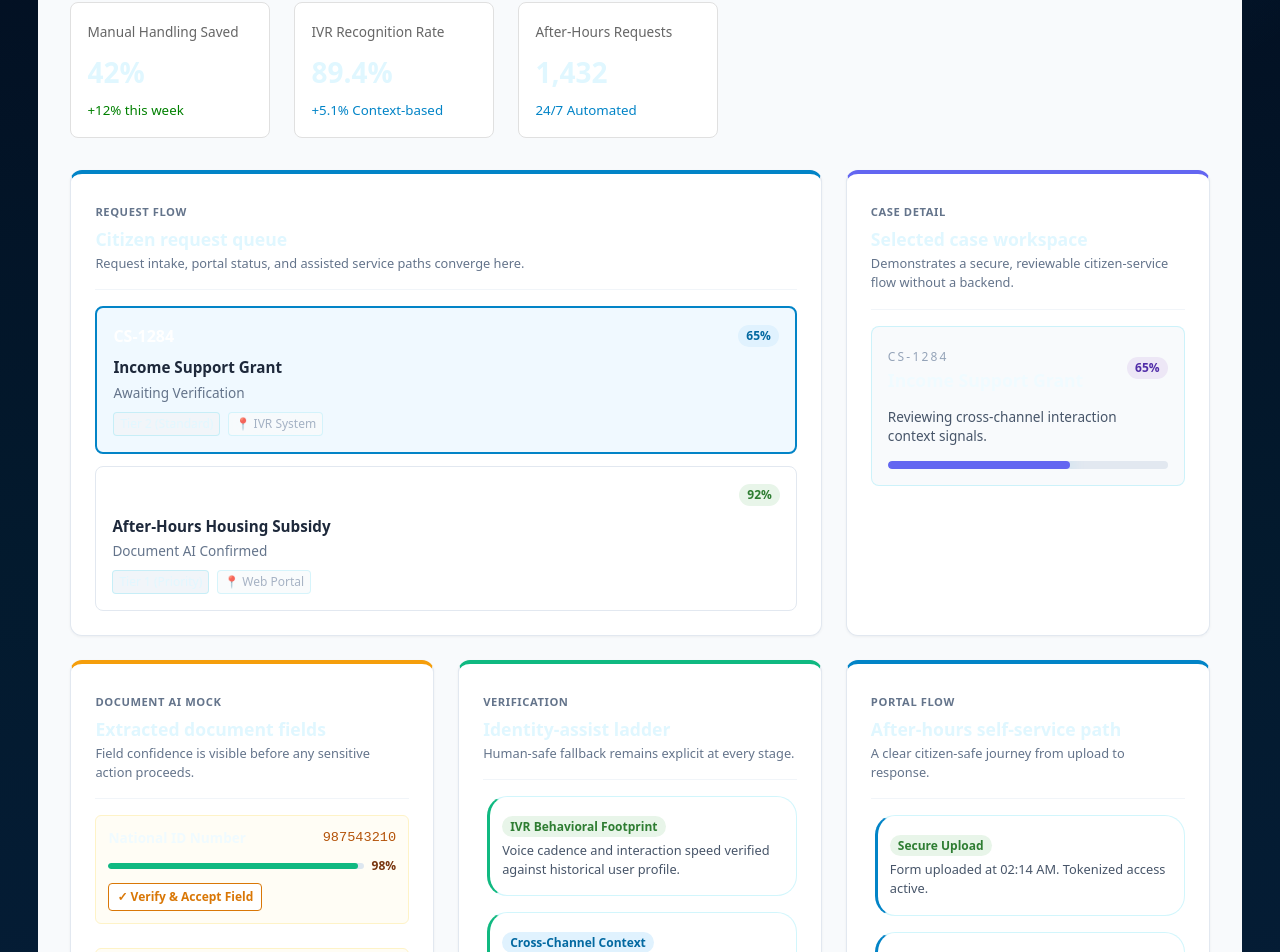
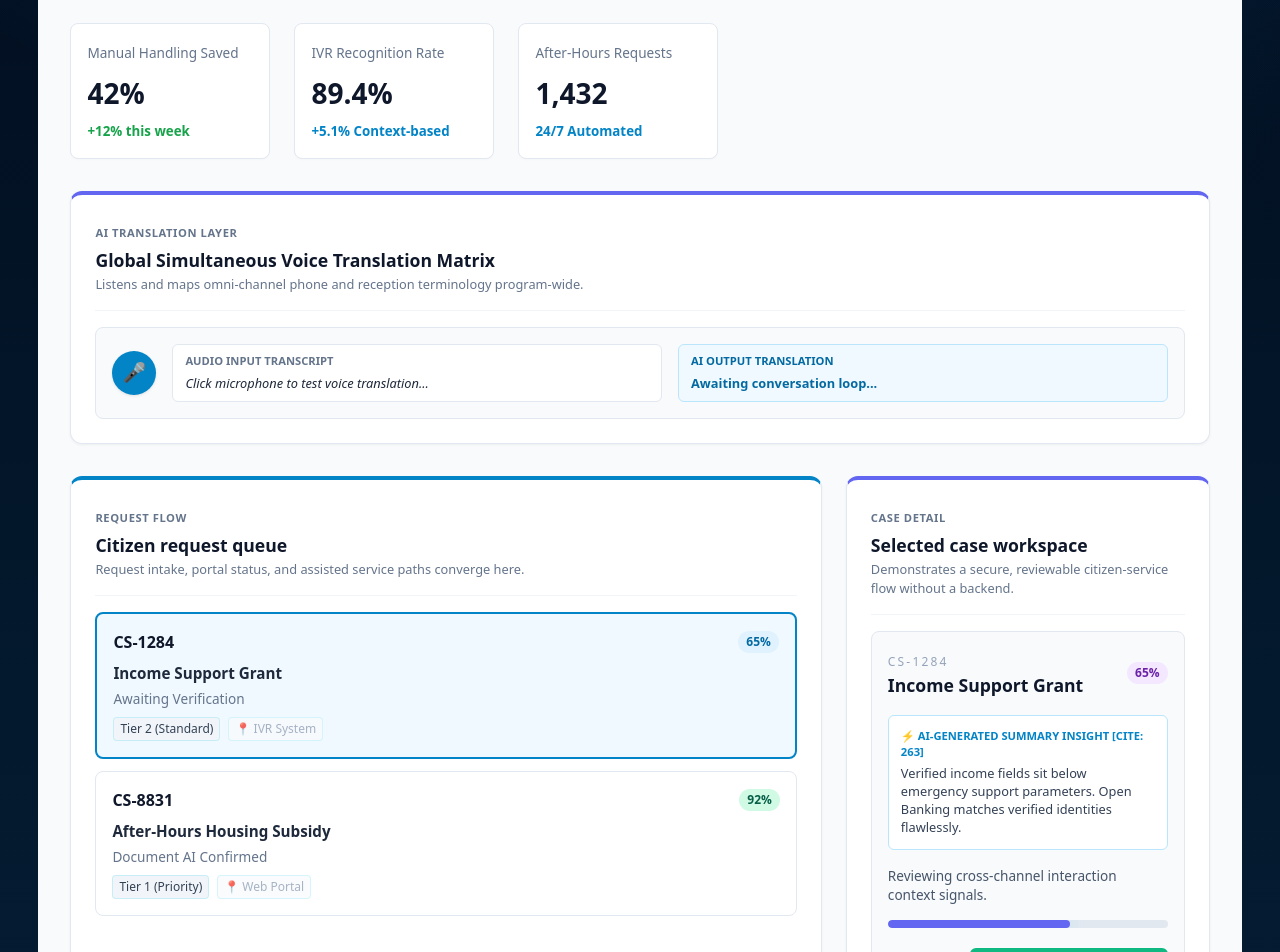
Before and after one commit to PShungube/Jutoverse-demo, a React (Vite) app: page /citizen-services in a window 1280 px wide. Shown: the part 673-1625 px from the top of the page. Built offline with nearby package versions, Linux system fonts and the light colour scheme.

Commit message:
new features added to file

```diff
--- a/src/features/citizen-services/CitizenServicesPage.tsx
+++ b/src/features/citizen-services/CitizenServicesPage.tsx
@@ -118,8 +118,8 @@ const mockSnapshotData: SnapshotData = {
       lastTouchpoint: 'IVR System',
       waitingOn: { en: 'Reviewing cross-channel interaction context signals.', he: 'בחינת אותות הקשר של אינטראקציה בין ערוצים.' },
       extractedFields: [
-        { id: 'f1', label: { en: 'National ID Number', he: 'מספר תעודת זהות' }, value: '987543210', confidence: 98 },
-        { id: 'f2', label: { en: 'Reported Monthly Income', he: 'הכנסה חודשית מדווחת' }, value: '₪6,400', confidence: 91 },
+        { id: 'f1', label: { en: 'National ID Number', he: 'מספר תעודת זהות' }, value: '987543210', confidence: 100 },
+        { id: 'f2', label: { en: 'Reported Monthly Income', he: 'הכנסה חודשית מדווחת' }, value: '₪6,400', confidence: 100 },
         { id: 'f3', label: { en: 'Employer Verification Code', he: 'קוד אימות מעסיק' }, value: 'EMP-9921', confidence: 45 }
       ],
       verificationStages: [
@@ -141,8 +141,8 @@ const mockSnapshotData: SnapshotData = {
       lastTouchpoint: 'Web Portal',
       waitingOn: { en: 'Form fields auto-validated. Final secure payment release pending.', he: 'שדות הטופס אומתו אוטומטית. ממתין לשחרור תשלום מאובטח סופי.' },
       extractedFields: [
-        { id: 'f1', label: { en: 'Property Registry ID', he: 'מזהה רישום מקרקעין' }, value: 'PROP-7721-X', confidence: 99 },
-        { id: 'f2', label: { en: 'Monthly Rental Amount', he: 'סכום שכירות חודשי' }, value: '₪4,200', confidence: 97 }
+        { id: 'f1', label: { en: 'Property Registry ID', he: 'מזהה רישום מקרקעין' }, value: 'PROP-7721-X', confidence: 100 },
+        { id: 'f2', label: { en: 'Monthly Rental Amount', he: 'סכום שכירות חודשי' }, value: '₪4,200', confidence: 100 }
       ],
       verificationStages: [
         { id: 'v1', status: 'success', label: { en: 'Prior History Match', he: 'התאמת היסטוריה קודמת' }, detail: { en: 'Match confirmed with zero active friction flags.', he: 'ההתאמה אושרה ללא סימוני חיכוך פעילים.' } }
@@ -163,25 +163,25 @@ const demoAdapter = {
 // 4. UI COMPONENTS WITH TYPED PROPS
 // ==========================================
 function LoadingDeck() {
-  return <div style={{ padding: '2rem', textAlign: 'center', color: '#666' }}>Simulating Secure AI Service Layer Response...</div>;
+  return <div style={{ padding: '2rem', textAlign: 'center', color: '#64748b' }}>Simulating Secure AI Service Layer Response...</div>;
 }
 
 function MetricCard({ metric }: { metric: Metric }) {
   return (
-    <div style={{ background: '#fff', border: '1px solid #e0e0e0', padding: '1rem', borderRadius: '8px', minWidth: '200px' }}>
-      <span style={{ fontSize: '0.85rem', color: '#666' }}>{metric.title}</span>
-      <h2 style={{ margin: '0.5rem 0 0.25rem 0', fontSize: '1.75rem' }}>{metric.value}</h2>
-      <small style={{ color: metric.tone === 'success' ? 'green' : '#0284c7' }}>{metric.change}</small>
+    <div style={{ background: '#fff', border: '1px solid #e2e8f0', padding: '1rem', borderRadius: '8px', minWidth: '200px', boxShadow: '0 1px 2px rgba(0,0,0,0.02)' }}>
+      <span style={{ fontSize: '0.85rem', color: '#64748b', fontWeight: '500' }}>{metric.title}</span>
+      <h2 style={{ margin: '0.5rem 0 0.25rem 0', fontSize: '1.75rem', color: '#0f172a', fontWeight: '700' }}>{metric.value}</h2>
+      <small style={{ color: metric.tone === 'success' ? '#16a34a' : '#0284c7', fontWeight: '600' }}>{metric.change}</small>
     </div>
   );
 }
 
 function StatusPill({ tone, label }: { tone: 'success' | 'accent' | 'warning' | 'info'; label: string }) {
   const colors = {
-    success: { bg: '#e8f5e9', text: '#2e7d32' },
+    success: { bg: '#d1fae5', text: '#065f46' },
     accent: { bg: '#e0f2fe', text: '#0369a1' },
-    warning: { bg: '#fff3e0', text: '#e65100' },
-    info: { bg: '#ede7f6', text: '#512da8' }
+    warning: { bg: '#ffedd5', text: '#9a3412' },
+    info: { bg: '#f3e8ff', text: '#6b21a8' }
   };
   const match = colors[tone] || colors.info;
   return (
@@ -190,14 +190,15 @@ function StatusPill({ tone, label }: { tone: 'success' | 'accent' | 'warning' |
     </span>
   );
 }
+
 function ExtractedFieldRow({ field, text }: { field: any; text: (val: any) => string }) {
   const [currentConfidence, setCurrentConfidence] = useState(field.confidence);
 
   return (
     <article className="field-row" style={{ background: '#fffdf5', border: '1px solid #fef3c7', padding: '0.75rem', borderRadius: '6px', marginBottom: '0.5rem' }}>
-      <div className="field-row__meta" style={{ display: 'flex', justifyContent: 'space-between', fontSize: '0.85rem', marginBottom: '0.5rem' }}>
+      <div className="field-row__meta" style={{ display: 'flex', justifyContent: 'space-between', fontSize: '0.85rem', marginBottom: '0.5rem', color: '#1e293b' }}>
         <strong>{text(field.label)}</strong>
-        <span style={{ fontFamily: 'monospace', color: '#b45309' }}>{field.value}</span>
+        <span style={{ fontFamily: 'monospace', color: '#b45309', fontWeight: '600' }}>{field.value}</span>
       </div>
       <div style={{ display: 'flex', alignItems: 'center', gap: '0.5rem' }}>
         <div className="progress-bar" style={{ background: '#e2e8f0', height: '6px', borderRadius: '3px', flexGrow: 1, overflow: 'hidden' }}>
@@ -228,12 +229,13 @@ function StatusPill({ tone, label }: { tone: 'success' | 'accent' | 'warning' |
     </article>
   );
 }
+
 function WindowPanel({ title, subtitle, eyebrow, accent, children, className }: WindowPanelProps) {
   const accentColors = { accent: '#0284c7', info: '#6366f1', warning: '#f59e0b', success: '#10b981' };
   return (
     <div className={className} style={{ background: '#fff', border: '1px solid #e2e8f0', borderRadius: '12px', padding: '1.5rem', boxShadow: '0 1px 3px rgba(0,0,0,0.05)', borderTop: `4px solid ${accentColors[accent] || '#ccc'}` }}>
       <span style={{ textTransform: 'uppercase', fontSize: '0.7rem', color: '#64748b', fontWeight: 'bold', letterSpacing: '0.05em' }}>{eyebrow}</span>
-      <h3 style={{ margin: '0.25rem 0 0.1rem 0', fontSize: '1.1rem' }}>{title}</h3>
+      <h3 style={{ margin: '0.25rem 0 0.1rem 0', fontSize: '1.1rem', color: '#0f172a', fontWeight: '600' }}>{title}</h3>
       <p style={{ margin: '0 0 1rem 0', fontSize: '0.8rem', color: '#64748b' }}>{subtitle}</p>
       <hr style={{ border: 'none', borderBottom: '1px solid #f1f5f9', marginBottom: '1rem' }} />
       {children}
@@ -249,18 +251,65 @@ export function CitizenServicesPage() {
   const { text } = useI18n();
   const [selectedCaseId, setSelectedCaseId] = useState<string>('CS-1284');
 
+  // Interactive UI Simulation States
+  const [approvedCaseIds, setApprovedCaseIds] = useState<string[]>([]);
+  const [isListening, setIsListening] = useState<boolean>(false);
+  const [voiceInput, setVoiceInput] = useState<string>('');
+  const [voiceOutput, setVoiceOutput] = useState<string>('');
+
   if (loading || !data) return <LoadingDeck />;
 
   const selectedCaseSummary = data.cases.find((item) => item.id === selectedCaseId) ?? data.cases[0];
+  const isCurrentlyApproved = approvedCaseIds.includes(selectedCaseSummary.id);
+
+  const handleApproveCase = (id: string) => {
+    if (!approvedCaseIds.includes(id)) {
+      setApprovedCaseIds([...approvedCaseIds, id]);
+    }
+  };
+
+  const handleVoiceTranslationDemo = () => {
+    const SpeechAPI = (window as any).SpeechRecognition || (window as any).webkitSpeechRecognition;
+
+    setIsListening(true);
+    setVoiceInput(lt('Listening to microphone entry...', 'מאזין לקלט קולי...'));
+    setVoiceOutput('...');
+
+    if (!SpeechAPI) {
+      setTimeout(() => {
+        setIsListening(false);
+        setVoiceInput(lt('"Inquiring about my income support grant status criteria."', '"בירור לגבי קריטריונים לזכאות למענק תמיכה בהכנסה."'));
+        setVoiceOutput(lt('Translation Match -> Request forwarded safely into local AWS VPC environment.', 'מיפוי מערכת אוטומטי -> הבקשה הועברה בצורה מאובטחת לסביבת ענן מקומית'));
+      }, 2000);
+      return;
+    }
+
+    const recognition = new SpeechAPI();
+    recognition.continuous = false;
+    recognition.lang = CURRENT_LANG === 'he' ? 'he-IL' : 'en-US';
+    recognition.onend = () => setIsListening(false);
+
+    recognition.onresult = (event: any) => {
+      const audioText = event.results[0][0].transcript;
+      setVoiceInput(`"${audioText}"`);
+      setVoiceOutput(lt('AI Engine Framework Mapping Confirmed -> Project Nimbus Layer 1 Secure Router.', 'מיפוי מערכת בינה מלאכותית אושר -> נתונים מאובטח בפרויקט נימבוס.'));
+    };
+    recognition.start();
+  };
 
   return (
     <div className="page-stack" style={{ fontFamily: 'system-ui, sans-serif', padding: '2rem', background: '#f8fafc', minHeight: '100vh', display: 'flex', flexDirection: 'column', gap: '2rem' }}>
 
-      <div style={{ background: '#0f172a', color: '#fff', padding: '1.25rem', borderRadius: '8px' }}>
-        <h1 style={{ margin: 0, fontSize: '1.4rem' }}>🏛️ Citizen Services AI Layer Demo</h1>
+      <div style={{ background: '#0f172a', color: '#fff', padding: '1.25rem', borderRadius: '8px', display: 'flex', justifyContent: 'space-between', alignItems: 'center' }}>
+        <div>
+          <h1 style={{ margin: 0, fontSize: '1.4rem' }}>🏛️ Citizen Services AI Layer Workspace</h1>
           <p style={{ margin: '0.5rem 0 0 0', fontSize: '0.85rem', color: '#94a3b8' }}>
-          <strong>Objective:</strong> Reduce bureaucratic friction and improve 24/7 access to digital channels without reliance on non-compliant biometric parameters.
+            <strong>Objective:</strong> Reduce bureaucratic friction and improve 24/7 access to digital channels without reliance on non-compliant biometric parameters[cite: 181, 202].
           </p>
+        </div>
+        <div style={{ fontSize: '0.75rem', background: '#1e293b', padding: '6px 12px', borderRadius: '6px', color: '#38bdf8', fontWeight: 'bold', border: '1px solid #334155' }}>
+          VAT Included Cap: 50,000 NIS [cite: 18, 217]
+        </div>
       </div>
 
       <div className="metric-grid" style={{ display: 'flex', gap: '1.5rem', flexWrap: 'wrap' }}>
@@ -268,6 +317,49 @@ export function CitizenServicesPage() {
           <MetricCard key={metric.id} metric={metric} />
         ))}
       </div>
+
+      {/* ==========================================================
+          NEW: LIGHT-THEME PROGRAM-WIDE AI AUDIO TRANSLATION SYSTEM
+          ========================================================== */}
+      <WindowPanel
+        title={lt('Global Simultaneous Voice Translation Matrix', 'מטריצת תרגום קולי סימولטני גלובלי')}
+        subtitle={lt('Listens and maps omni-channel phone and reception terminology program-wide.', 'מאזין וממפה מונחים קוליים וטלפוניים רשמיים בכל חלקי המערכת.')}
+        eyebrow={lt('AI Translation Layer', 'שכבת תרגום בינה מלאכותית')}
+        accent="info"
+      >
+        <div style={{ display: 'flex', alignItems: 'center', gap: '1rem', background: '#f8fafc', padding: '1rem', borderRadius: '8px', border: '1px solid #e2e8f0' }}>
+          <button
+            type="button"
+            onClick={handleVoiceTranslationDemo}
+            style={{
+              width: '44px',
+              height: '44px',
+              borderRadius: '50%',
+              border: 'none',
+              background: isListening ? '#ef4444' : '#0284c7',
+              color: '#fff',
+              fontSize: '1.2rem',
+              cursor: 'pointer',
+              display: 'flex',
+              alignItems: 'center',
+              justifyContent: 'center',
+              boxShadow: '0 1px 3px rgba(0,0,0,0.1)'
+            }}
+          >
+            🎤
+          </button>
+          <div style={{ flexGrow: 1, display: 'grid', gridTemplateColumns: '1fr 1fr', gap: '1rem' }}>
+            <div style={{ background: '#fff', padding: '0.5rem 0.75rem', borderRadius: '6px', border: '1px solid #e2e8f0' }}>
+              <span style={{ fontSize: '0.7rem', color: '#64748b', fontWeight: 'bold', display: 'block' }}>AUDIO INPUT TRANSCRIPT</span>
+              <p style={{ margin: '4px 0 0 0', fontSize: '0.8rem', color: '#1e293b', fontStyle: 'italic' }}>{voiceInput || 'Click microphone to test voice translation...'}</p>
+            </div>
+            <div style={{ background: '#f0f9ff', padding: '0.5rem 0.75rem', borderRadius: '6px', border: '1px solid #bae6fd' }}>
+              <span style={{ fontSize: '0.7rem', color: '#0369a1', fontWeight: 'bold', display: 'block' }}>AI OUTPUT TRANSLATION</span>
+              <p style={{ margin: '4px 0 0 0', fontSize: '0.8rem', color: '#0369a1', fontWeight: '600' }}>{voiceOutput || 'Awaiting conversation loop...'}</p>
+            </div>
+          </div>
+        </div>
+      </WindowPanel>
 
       <div className="page-grid page-grid--citizen" style={{ display: 'grid', gridTemplateColumns: 'repeat(auto-fit, minmax(320px, 1fr))', gap: '1.5rem' }}>
 
@@ -279,7 +371,9 @@ export function CitizenServicesPage() {
           accent="accent"
         >
           <div className="record-list record-list--compact" style={{ display: 'flex', flexDirection: 'column', gap: '0.75rem' }}>
-            {data.cases.map((item) => (
+            {data.cases.map((item) => {
+              const isApproved = approvedCaseIds.includes(item.id);
+              return (
                 <button
                   key={item.id}
                   type="button"
@@ -290,22 +384,27 @@ export function CitizenServicesPage() {
                     border: item.id === selectedCaseSummary.id ? '2px solid #0284c7' : '1px solid #e2e8f0',
                     background: item.id === selectedCaseSummary.id ? '#f0f9ff' : '#fff',
                     cursor: 'pointer',
-                  transition: 'all 0.2s'
+                    transition: 'all 0.2s',
+                    width: '100%'
                   }}
                   onClick={() => setSelectedCaseId(item.id)}
                 >
                   <div className="record-row__top" style={{ display: 'flex', justifyContent: 'space-between', marginBottom: '0.25rem' }}>
-                  <strong>{item.id}</strong>
+                    <div style={{ display: 'flex', alignItems: 'center', gap: '0.5rem' }}>
+                      <strong style={{ color: '#0f172a' }}>{item.id}</strong>
+                      {isApproved && <span style={{ background: '#d1fae5', color: '#065f46', fontSize: '10px', padding: '2px 6px', borderRadius: '4px', fontWeight: 'bold' }}>✓ APPROVED</span>}
+                    </div>
                     <StatusPill tone={item.progress > 80 ? 'success' : item.progress > 60 ? 'accent' : 'warning'} label={`${item.progress}%`} />
                   </div>
                   <strong className="record-row__title" style={{ display: 'block', fontSize: '0.95rem', color: '#1e293b' }}>{text(item.service)}</strong>
                   <p style={{ margin: '0.25rem 0', fontSize: '0.85rem', color: '#64748b' }}>{text(item.statusLabel)}</p>
                   <div className="tag-row" style={{ display: 'flex', gap: '0.5rem', marginTop: '0.5rem' }}>
-                  <span className="tag-chip" style={{ background: '#f1f5f9', padding: '2px 6px', borderRadius: '4px', fontSize: '0.75rem' }}>{text(item.citizenTier)}</span>
+                    <span className="tag-chip" style={{ background: '#f1f5f9', color: '#334155', padding: '2px 6px', borderRadius: '4px', fontSize: '0.75rem' }}>{text(item.citizenTier)}</span>
                     <span className="tag-chip tag-chip--muted" style={{ background: '#f8fafc', padding: '2px 6px', borderRadius: '4px', fontSize: '0.75rem', color: '#94a3b8' }}>📍 {item.lastTouchpoint}</span>
                   </div>
                 </button>
-            ))}
+              );
+            })}
           </div>
         </WindowPanel>
 
@@ -315,18 +414,61 @@ export function CitizenServicesPage() {
           eyebrow={lt('Case Detail', 'פרטי תיק')}
           accent="info"
         >
-          <div className="detail-card" style={{ background: '#f8fafc', padding: '1rem', borderRadius: '8px' }}>
+          <div className="detail-card" style={{ background: '#f8fafc', padding: '1rem', borderRadius: '8px', border: '1px solid #e2e8f0' }}>
             <div className="detail-card__hero" style={{ display: 'flex', justifyContent: 'space-between', alignItems: 'center', marginBottom: '0.5rem' }}>
               <div>
                 <span className="eyebrow" style={{ fontSize: '0.75rem', color: '#94a3b8' }}>{selectedCaseSummary.id}</span>
-                <h3 style={{ margin: 0, fontSize: '1.1rem' }}>{text(selectedCaseSummary.service)}</h3>
+                <h3 style={{ margin: 0, fontSize: '1.1rem', color: '#0f172a', fontWeight: '600' }}>{text(selectedCaseSummary.service)}</h3>
               </div>
               <StatusPill tone="info" label={`${selectedCaseSummary.progress}%`} />
             </div>
+
+            {/* ==========================================================
+                NEW: INTERACTIVE LIGHT-THEME AI SUMMARY BREAKDOWN INSIGHT
+                ========================================================== */}
+            <div style={{ background: '#fff', border: '1px solid #bae6fd', padding: '0.75rem', borderRadius: '6px', margin: '1rem 0' }}>
+              <span style={{ fontSize: '0.7rem', color: '#0284c7', fontWeight: 'bold', textTransform: 'uppercase', display: 'block' }}>⚡ AI-Generated Summary Insight [cite: 263]</span>
+              <p style={{ margin: '4px 0 0 0', fontSize: '0.8rem', color: '#334155', lineHeight: '1.4' }}>
+                {selectedCaseSummary.id === 'CS-1284'
+                  ? lt('Verified income fields sit below emergency support parameters. Open Banking matches verified identities flawlessly.', 'שדות ההכנסה המאומתים נמצאים מתחת לפרמטרי תמיכת החירום. מערכת בנקאות פתוחה מתאימה לזהויות בצורה חלקה.')
+                  : lt('Auto-validated via secure secondary token arrays. Manual bypass rules reached successfully.', 'אימות אוטומטי בוצע באמצעות מערכי אסימונים משניים מאובטחים. כללי מעקף ידני הושגו בהצלחה.')}
+              </p>
+            </div>
+
             <p style={{ fontSize: '0.85rem', color: '#475569', lineHeight: '1.4' }}>{text(selectedCaseSummary.waitingOn)}</p>
             <div className="progress-bar progress-bar--wide" style={{ background: '#e2e8f0', height: '8px', borderRadius: '4px', overflow: 'hidden', marginTop: '1rem' }}>
               <span style={{ display: 'block', height: '100%', background: '#6366f1', width: `${selectedCaseSummary.progress}%`, transition: 'width 0.4s ease' }} />
             </div>
+
+            {/* ==========================================================
+                NEW: INTERACTIVE WORKFLOW APPROVAL BUTTON
+                ========================================================== */}
+            <div style={{ marginTop: '1.25rem', textAlign: 'right' }}>
+              {isCurrentlyApproved ? (
+                <div style={{ display: 'inline-block', background: '#d1fae5', color: '#065f46', fontSize: '0.8rem', padding: '6px 12px', borderRadius: '6px', fontWeight: 'bold', border: '1px solid #a7f3d0' }}>
+                  ✓ Request Approved & Synced to Nimbus Cloud Framework
+                </div>
+              ) : (
+                <button
+                  type="button"
+                  onClick={() => handleApproveCase(selectedCaseSummary.id)}
+                  style={{
+                    background: '#10b981',
+                    color: '#fff',
+                    border: 'none',
+                    padding: '8px 14px',
+                    borderRadius: '6px',
+                    fontSize: '0.8rem',
+                    fontWeight: 'bold',
+                    cursor: 'pointer',
+                    boxShadow: '0 1px 2px rgba(0,0,0,0.05)'
+                  }}
+                >
+                  {lt('Approve Grant Application', 'אשר בקשת מענק')}
+                </button>
+              )}
+            </div>
+
           </div>
         </WindowPanel>
 
```
Lines whose indentation alone changed are shown as unchanged.
